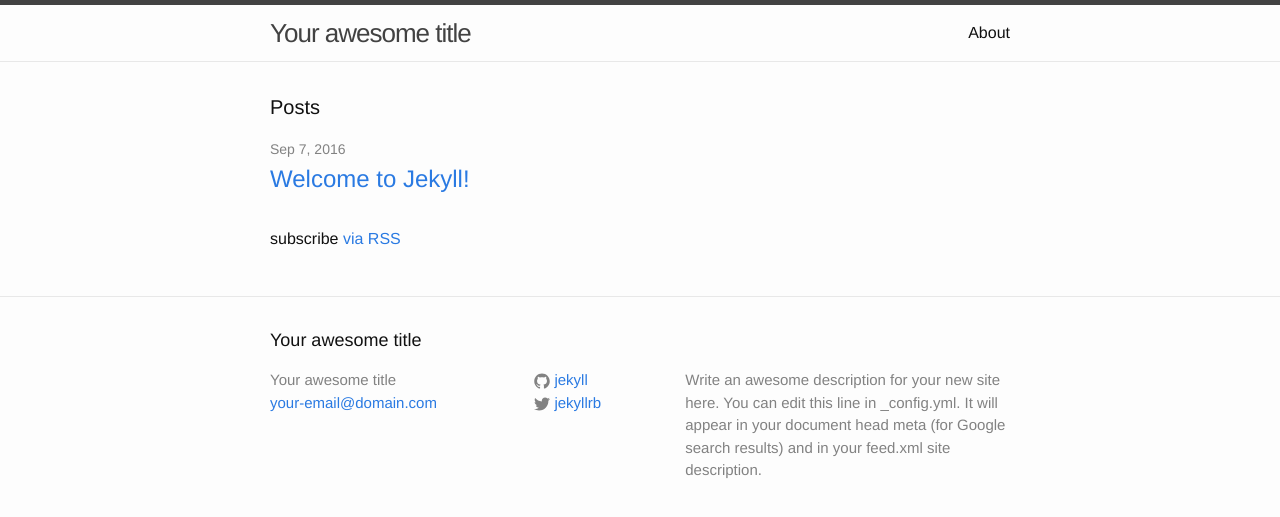
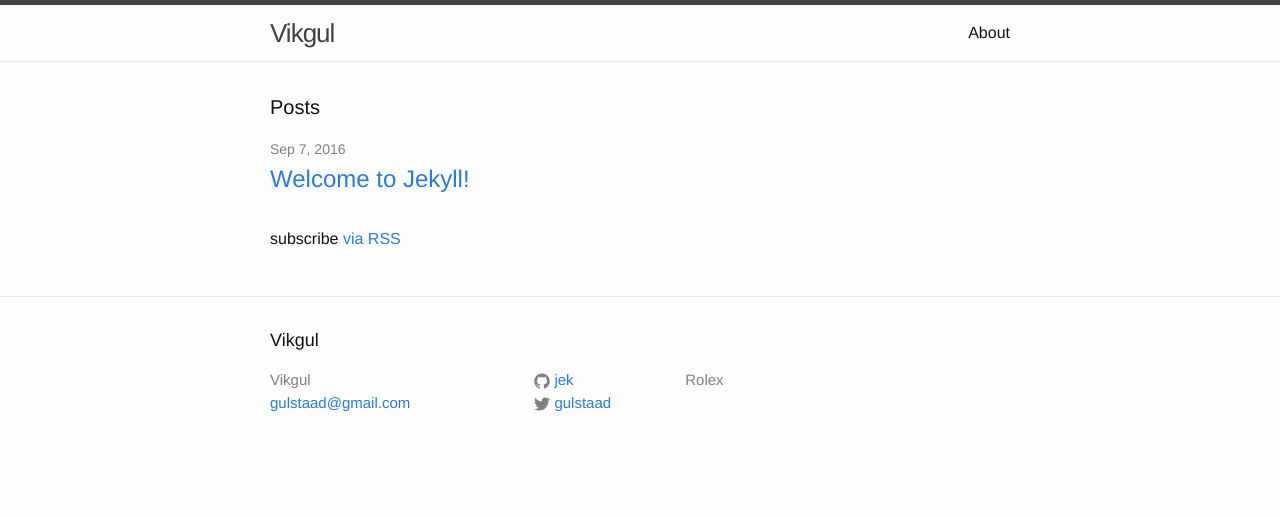
Before and after one commit to vikgul/vikgul.github.io, a Jekyll site: the page built from index.html, in a window 1280 px wide. Shown: the top 517 px of the page. Built offline with Jekyll 4.4.1, drawn with Linux system fonts in a browser that asks for light colours.

Commit message:
Update _config.yml

```diff
--- a/_config.yml
+++ b/_config.yml
@@ -6,16 +6,14 @@
 # 'jekyll serve'. If you change this file, please restart the server process.
 
 # Site settings
-title: Your awesome title
-email: your-email@domain.com
+title: Vikgul
+email: gulstaad@gmail.com
 description: > # this means to ignore newlines until "baseurl:"
-  Write an awesome description for your new site here. You can edit this
-  line in _config.yml. It will appear in your document head meta (for
-  Google search results) and in your feed.xml site description.
+  Rolex
 baseurl: "" # the subpath of your site, e.g. /blog
 url: "http://yourdomain.com" # the base hostname & protocol for your site
-twitter_username: jekyllrb
-github_username:  jekyll
+twitter_username: gulstaad
+github_username:  jek
 
 # Build settings
 markdown: kramdown
```
